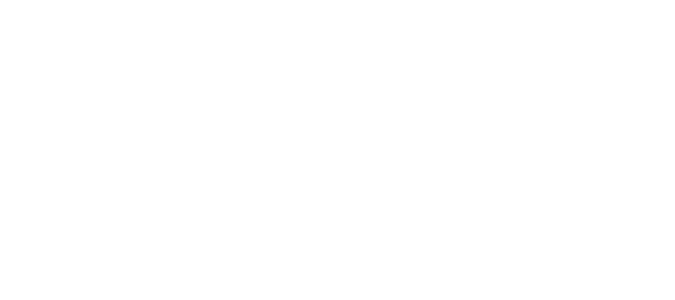
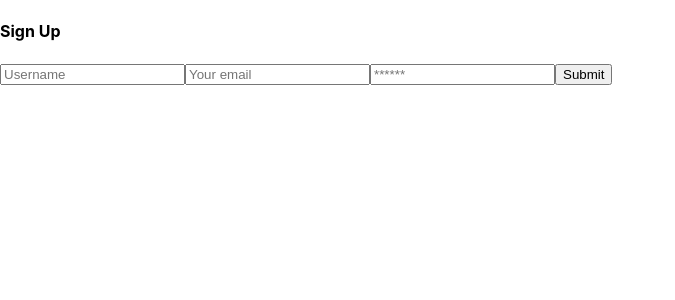
Before and after one commit to RyanMcd29/gameshare, a React (Create React App) app in the folder client/: page /signup in a window 1280 px wide. Before the commit this address had no page. Shown: the top 300 px of the page, without its empty margins (0-675 px from the left). Built offline with nearby package versions, Linux system fonts and the light colour scheme.

Commit message:
basic signup page and minor comments for code

```diff
--- a/client/src/App.js
+++ b/client/src/App.js
@@ -9,6 +9,7 @@
 // Pages
 import Home from './pages/Home';
 import Login from './pages/Login';
+import SignUp from './pages/SignUp';
 // import Header from './pages/Header';
 // import Footer from './pages/Footer';
 
@@ -46,6 +47,10 @@
                 path="/login"
                 element={<Login />}
               />
+               <Route
+                path="/signup"
+                element={<SignUp />}
+              />
               <Route
                 path="/"
                 element={<Home />}
--- a/client/src/pages/Home.js
+++ b/client/src/pages/Home.js
@@ -1,9 +1,17 @@
 import React from 'react';
 
 const Home = () => {
+    const buttonRight = {
+        position: 'absolute',
+        top: '10px',
+        right: '10px'
+    };
 
     return (
-        <div>Homepage!</div>
+        <div>
+            <button style={buttonRight}> Login/ Sign-Up</button>
+            <div>Welcome!!!</div>
+        </div>
     );
 
 };
--- a/client/src/pages/signUp.js
+++ b/client/src/pages/signUp.js
@@ -0,0 +1,109 @@
+import React, { useState } from 'react';
+import { Link } from 'react-router-dom';
+import { useMutation } from '@apollo/client';
+import { ADD_USER } from '../utils/mutations';
+
+//-- Import authorization class --//
+import Auth from '../utils/auth';
+
+const SignUp = (props) => {
+    const [formState, setFormState] = useState({ username: '', email: '', password: ''});
+    const [addUser, { error, data }] = useMutation(ADD_USER);
+
+    //-- update state based on form input changes --//
+    const handleChange = (event) => {
+        const { name, value } = event.target;
+
+        setFormState({
+            ...formState,
+            [name]: value,
+        });
+    };
+
+    //-- submit form --//
+    const handleFormSubmit = async (event) => {
+        event.preventDefault();
+        console.log(formState);
+
+        try {
+            const { data } = await addUser({
+                variables: {...formState},
+            });
+
+            Auth.login(data.addUser.token);
+        } catch (e) {
+            console.error(e);
+        }
+
+        //-- If successful, clear form values --//
+        setFormState({
+            username: '',
+            email: '',
+            password: ''
+        });
+    };
+
+    return (
+
+        <main className="flex-row justify-center mb-4">
+        <div className="col-12 col-md-8 mb-3">
+          <div className="card">
+            <h4 className="card-header bg-dark text-light p-2">Sign Up</h4>
+            <div className="card-body">
+              {data ? (
+                <p>
+                  Success! You may now head{' '}
+                  <Link to="/">back to the homepage.</Link>
+                </p>
+              ) : (
+                <form onSubmit={handleFormSubmit}>
+                  <input
+                    className="form-input"
+                    placeholder="Username"
+                    name="username"
+                    type="text"
+                    value={formState.username}
+                    onChange={handleChange}
+                  />
+                  <input
+                    className="form-input"
+                    placeholder="Your email"
+                    name="email"
+                    type="email"
+                    value={formState.email}
+                    onChange={handleChange}
+                  />
+                  <input
+                    className="form-input"
+                    placeholder="******"
+                    name="password"
+                    type="password"
+                    value={formState.password}
+                    onChange={handleChange}
+                  />
+                  <button
+                    className="btn btn-block btn-primary"
+                    style={{ cursor: 'pointer' }}
+                    type="submit"
+                  >
+                    Submit
+                  </button>
+                </form>
+              )}
+
+              {error && (
+                <div className="my-3 p-3 bg-danger text-white">
+                  {error.message}
+                </div>
+              )}
+            </div>
+          </div>
+        </div>
+      </main>
+    );
+
+
+};
+
+
+export default SignUp;
--- a/client/src/utils/mutations.js
+++ b/client/src/utils/mutations.js
@@ -11,3 +11,16 @@
     }
   }
 `;
+
+
+export const ADD_USER = gql `
+  mutation addUser($username: String!, $email: String!, $password: String!) {
+    addUser (username: $username, email: $email, password: $password) {
+      token
+      user {
+        _id
+        email
+      }
+    }
+  }
+`;
```
Also changed, not shown: client/package.json (+4 -3 lines), client/src/pages/login.js (+4 -4 lines), client/src/pages/Dashboard.js (added), 7 other files (tests, documents, lock files or other folders).
